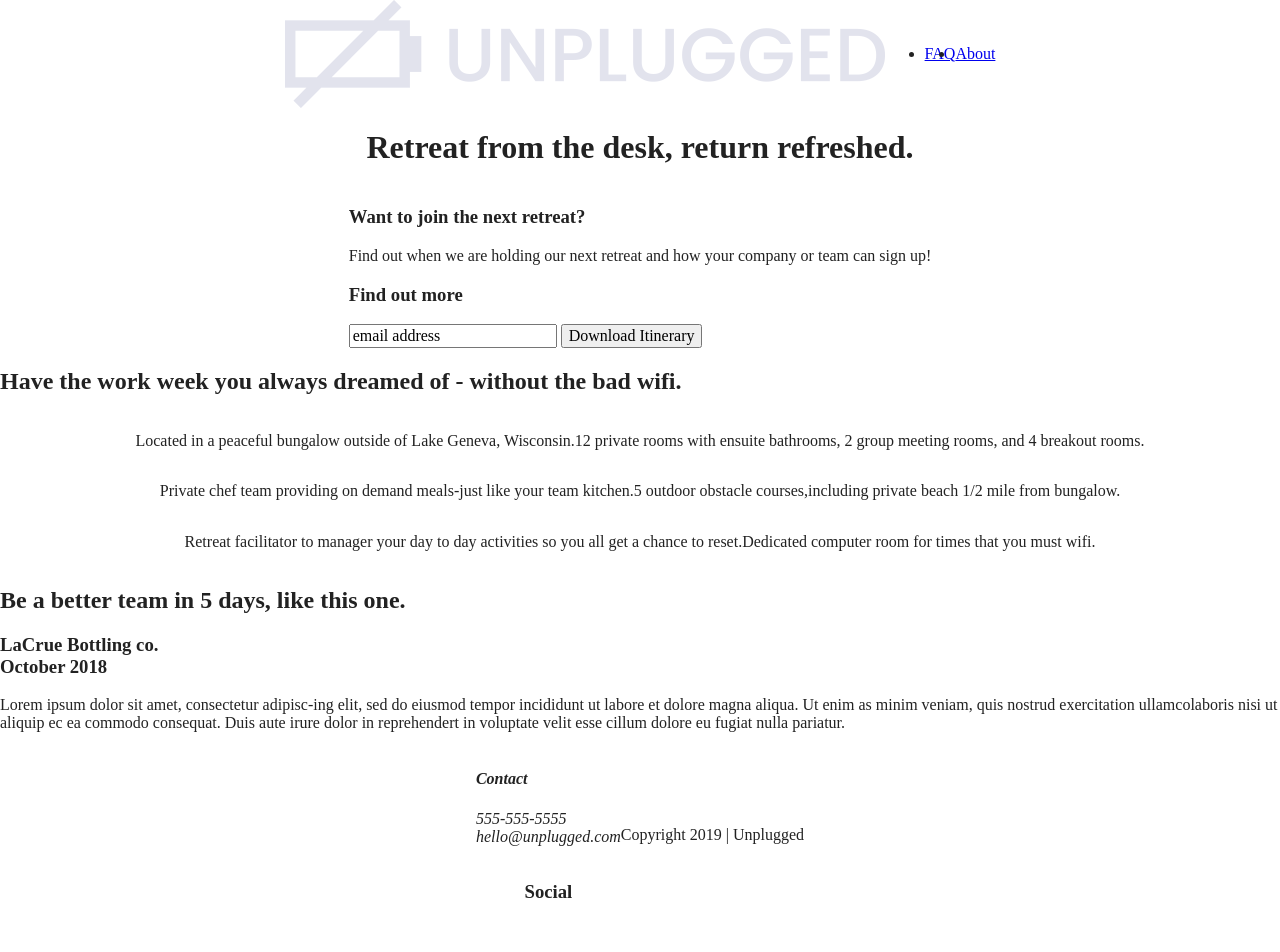
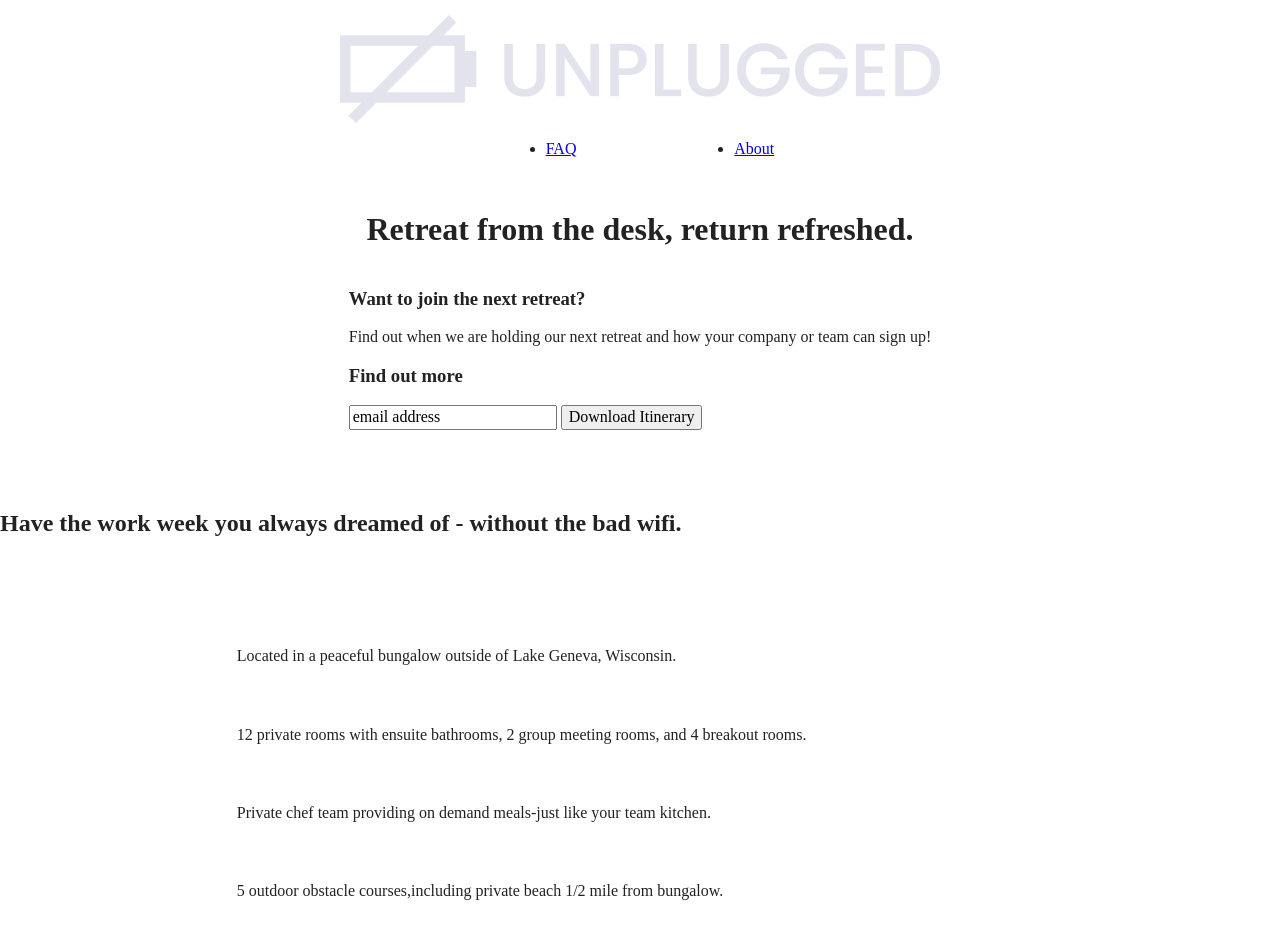
Before and after one commit to ceairaF/unplugged, a website built with Parcel: page index.html in a window 1280 px wide. Shown: the top 952 px of the page. Before the commit the page ends 922 px from the top, so only its background shows below. Built offline with nearby package versions, Linux system fonts and the light colour scheme.

Commit message:
margins and padding

```diff
--- a/css/main.css
+++ b/css/main.css
@@ -100,29 +100,56 @@ footer {
 
 /***** Header styles *****/
 
+header {
+    padding: 15px 0;
+}
 
 header .content-wrapper {
   display:flex;
   justify-content: center;
   align-items: center;
   flex-flow:row wrap;
-
+  margin: 0;
 }
 
+.header-divider {
+  width:100%;
+  height:1px;
+  margin 10px 0 20px 0;
+}
 
 header nav {
   display:flex;
   justify-content:space-around;
   align-items:center;
   flex-flow:row wrap;
+  width: 60%;
 }
 
 header nav ul{
   display:flex;
   justify-content: space-around;
+  width: 100%;
 }
 
 /****** Footer styles *******/
+
+footer {
+  flex-direction: column;
+}
+
+footer p{
+  margin: 0;
+}
+
+footer .content-wrapper {
+  width:55%;
+  margin:50px 0;
+}
+
+footer .contact {
+  margin-bottom:50px;
+}
 
 footer .social-icons {
   display:flex;
@@ -136,6 +163,9 @@ footer .social {
   align-items:center;
 }
 
+footer .copyright {
+  margin: 20px 0;
+}
 
 /******************* Mobile Styles- Homepage ******************/
 
@@ -158,10 +188,17 @@ aside {
 
 /*** Features ***/
 
+.features article {
+  width:63%;
+  margin: 30px 0;
+}
+
 .features {
   display:flex;
   justify-content:center;
   flex-flow: row wrap;
+  padding:60px 0;
+  margin:0;
 }
 
 .features .features-items {
@@ -169,6 +206,11 @@ aside {
   justify-content: center;
   align-items:center;
   flex-flow: row wrap;
+  padding:60px 0;
+}
+
+.features p {
+  margin: 0;
 }
 
 /*** Reviews ***/
@@ -177,6 +219,15 @@ aside {
   display:flex;
   justify-content: center;
   flex-flow:row wrap;
+}
+
+.reviews h2 {
+  margin-bottom: 40px;
+}
+
+.reviews h3{
+  width:55%;
+  padding: 20px 0;
 }
 
 
@@ -200,6 +251,9 @@ aside {
   flex-flow:row wrap;
 }
 
+.contact-content p {
+  margin:0;
+}
 
 /*************** Mobile styles- FAQ *****************/
 
@@ -215,8 +269,16 @@ aside {
   justify-content: center;
   align-items:center;
   flex-flow:row wrap;
+  margin:50px 0 0 0;
 }
 
+faq h2{
+  margin-bottom: 40px;
+}
+
+.faq-content {
+  margin-bottom:50px;
+}
 
 
 /* ==========================================================================
```
